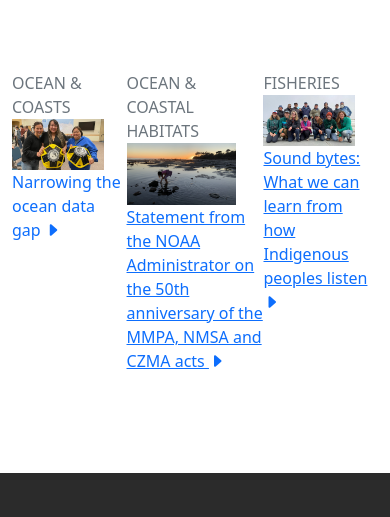
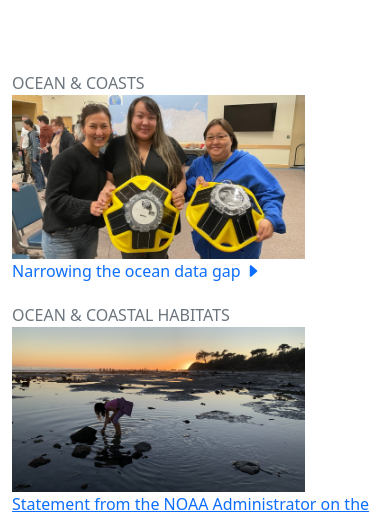
Before and after one commit to droidhazard/Clone-NOAA-website, a plain HTML site: page index.html in a window 390 px wide. Shown: the part 1051-1568 px from the top of the page. Drawn offline with nearby package versions, Linux system fonts and the light colour scheme.

Commit message:
Update noaa.css

```diff
--- a/noaa.css
+++ b/noaa.css
@@ -138,6 +138,12 @@ footer {
 
 
 @media (max-width: 1000px ) {
+  .articles-container {
+    flex-direction: column;
+  }
+  .article {
+    margin-bottom: 20px;
+  }
   .thin-link-section {
     margin-bottom: 20px;
   }
```
